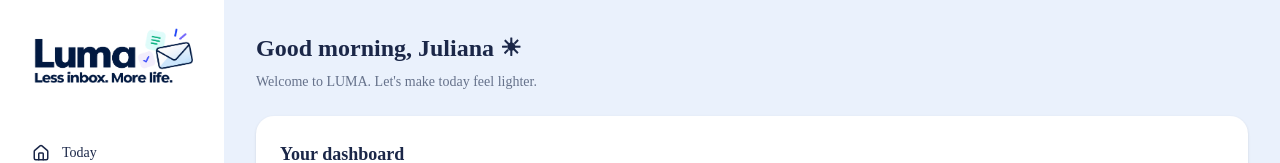
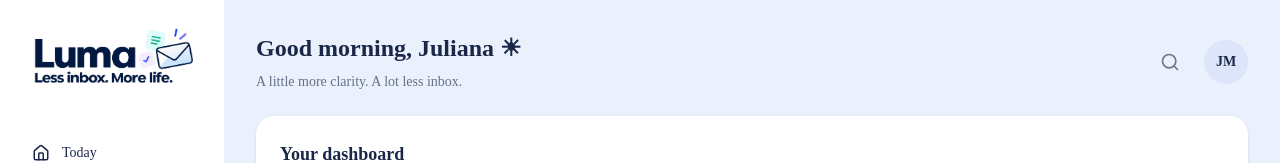
Before and after one commit to MERCERNYC/luma, a Next.js app: page / in a window 1280 px wide. Shown: the top 163 px of the page. Built offline with nearby package versions, Linux system fonts and the light colour scheme.

Commit message:
Add LUMA dashboard header

```diff
--- a/app/page.tsx
+++ b/app/page.tsx
@@ -1,32 +1,21 @@
 import Sidebar from "@/components/layout/Sidebar";
+import Header from "@/components/layout/Header";
 
-// Home is the main page of our LUMA application.
-
+// This is the LUMA home dashboard.
 export default function Home() {
   return (
-    // flex places the sidebar and dashboard side by side.
-    // min-h-screen makes the layout fill the browser height.
     <div className="flex min-h-screen bg-[#EAF1FC]">
 
-      {/* LEFT SIDE: Our reusable Sidebar component */}
+      {/* LEFT: Navigation */}
       <Sidebar />
 
-      {/* RIGHT SIDE: Main dashboard content */}
-      {/* flex-1 uses all the space remaining after the sidebar. */}
+      {/* RIGHT: Dashboard */}
       <main className="min-w-0 flex-1 p-8">
 
-        {/* HEADER: The first thing users see */}
-        <header className="mb-6">
-          <h1 className="text-2xl font-bold text-[#1B2748]">
-            Good morning, Juliana ☀
-          </h1>
+        {/* Reusable welcome header */}
+        <Header />
 
-          <p className="mt-2 text-sm text-[#65718A]">
-            Welcome to LUMA. Let's make today feel lighter.
-          </p>
-        </header>
-
-        {/* DASHBOARD: Placeholder for our future components */}
+        {/* Placeholder for our next dashboard components */}
         <section
           className="rounded-2xl bg-white p-6 shadow-sm"
           aria-label="LUMA dashboard"
--- /dev/null
+++ b/components/layout/Header.tsx
@@ -0,0 +1,45 @@
+
+import { Search } from "lucide-react";
+
+// Header is a reusable React component.
+// It displays the greeting and user controls.
+export default function Header() {
+  return (
+    <header className="mb-6 flex items-center justify-between gap-4">
+
+      {/* LEFT: Welcome message */}
+      <div>
+        <h1 className="text-2xl font-bold text-[#1B2748]">
+          Good morning, Juliana ☀
+        </h1>
+
+        <p className="mt-2 text-sm text-[#65718A]">
+          A little more clarity. A lot less inbox.
+        </p>
+      </div>
+
+      {/* RIGHT: Search and profile */}
+      <div className="flex items-center gap-4">
+
+        {/* Search button (visual placeholder for now) */}
+        <button
+          type="button"
+          aria-label="Search emails"
+          disabled
+          title="Search coming soon"
+          className="rounded-full p-2 text-[#1B2748] opacity-60"
+        >
+          <Search size={20} />
+        </button>
+
+        {/* User avatar — initials for the MVP */}
+        <div
+          className="flex h-11 w-11 items-center justify-center rounded-full bg-[#DCE5FA] text-sm font-semibold text-[#1B2748]"
+          aria-label="User profile: JM"
+        >
+          JM
+        </div>
+      </div>
+    </header>
+  );
+}
```
